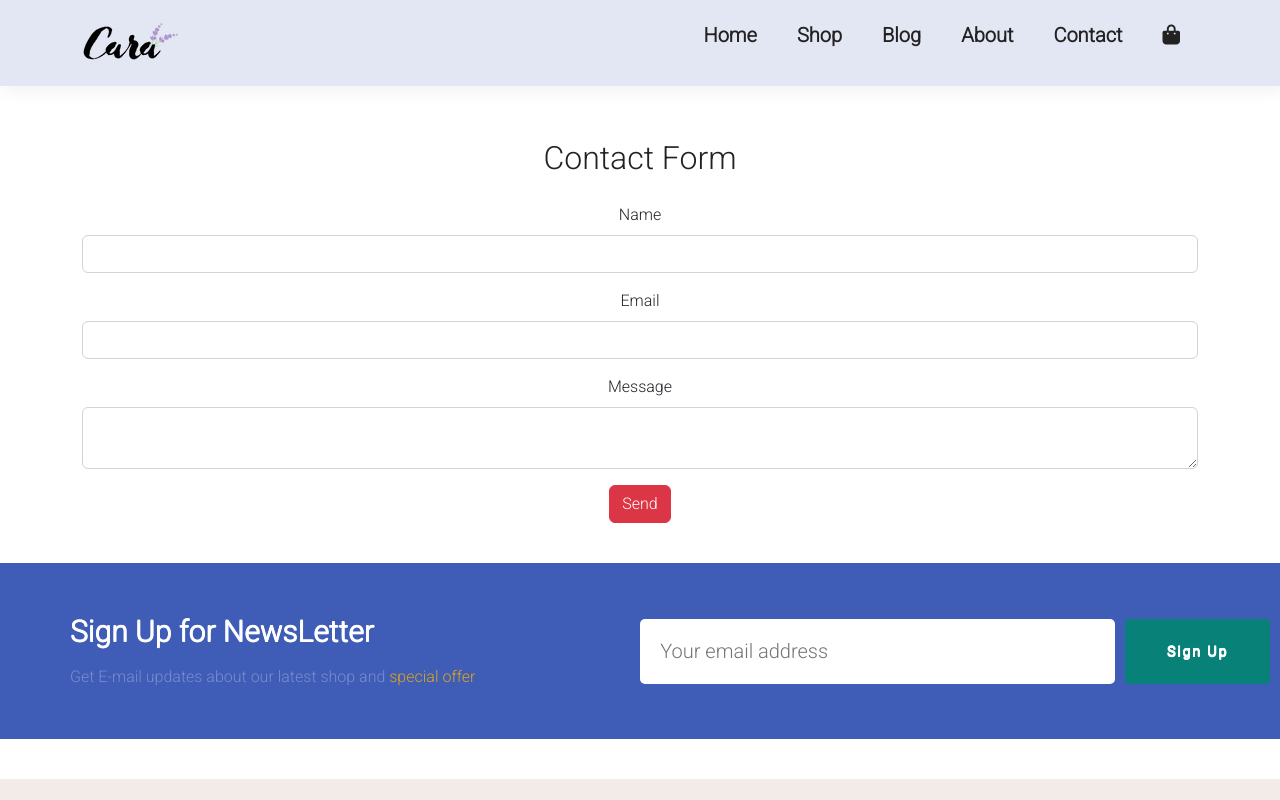
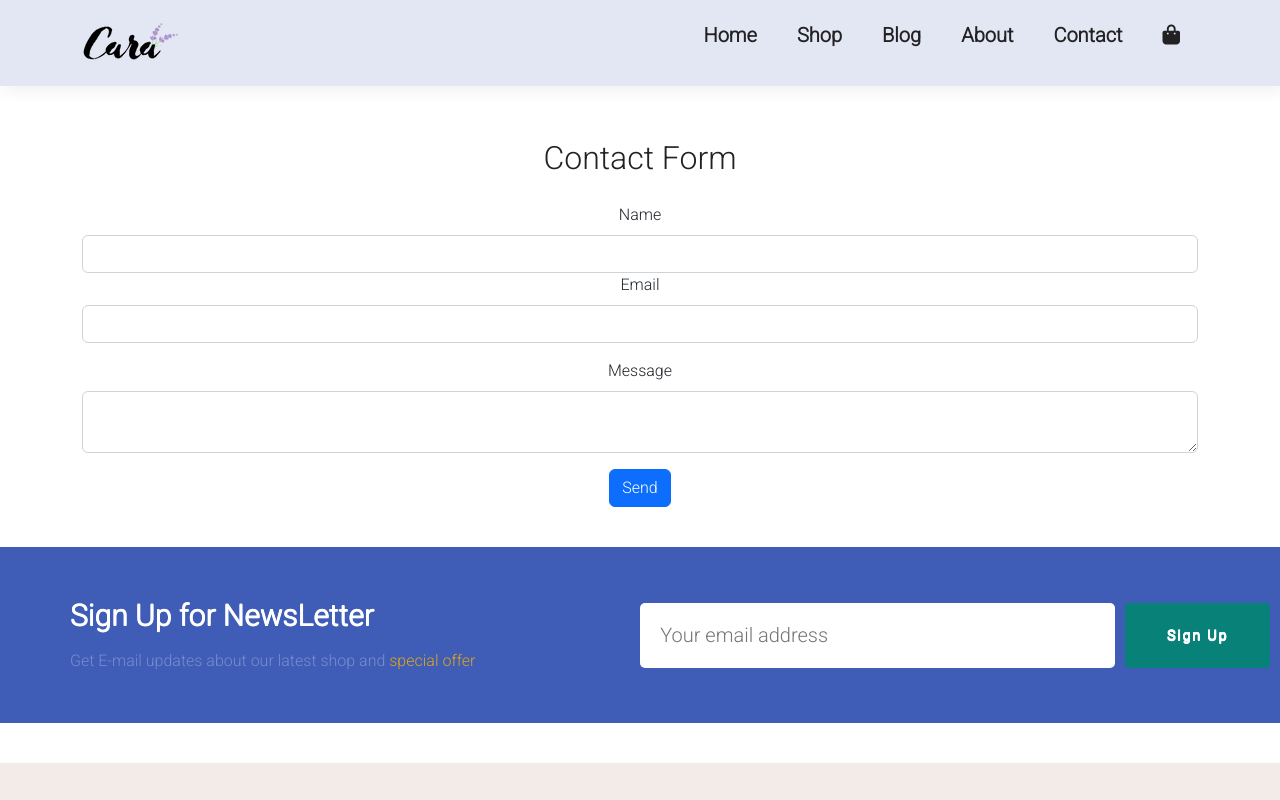
Before and after one commit to roshan-baka-dev/Ecom-react, a React (Create React App) app: page /contactus in a window 1280 px wide. Shown: the top 800 px of the page. Built offline with nearby package versions, Linux system fonts and the light colour scheme; the HTML template or start-up script is replaced by a standard one.

Commit message:
final commit

```diff
--- a/src/Component/ContactUs.js
+++ b/src/Component/ContactUs.js
@@ -27,7 +27,7 @@
     <div className="container mt-5">
       <h2 className="mb-3">Contact Form </h2>
       <form onSubmit={onSubmit}>
-        <div className="mb-3">
+        <div className="col-xs-2">
           <label className="form-label" htmlFor="name">
             Name
           </label>
@@ -45,7 +45,7 @@
           </label>
           <textarea className="form-control" id="message" required />
         </div>
-        <button className="btn btn-danger" type="submit">
+        <button className="btn btn-primary" type="submit">
           {formStatus}
         </button>
       </form>
```
